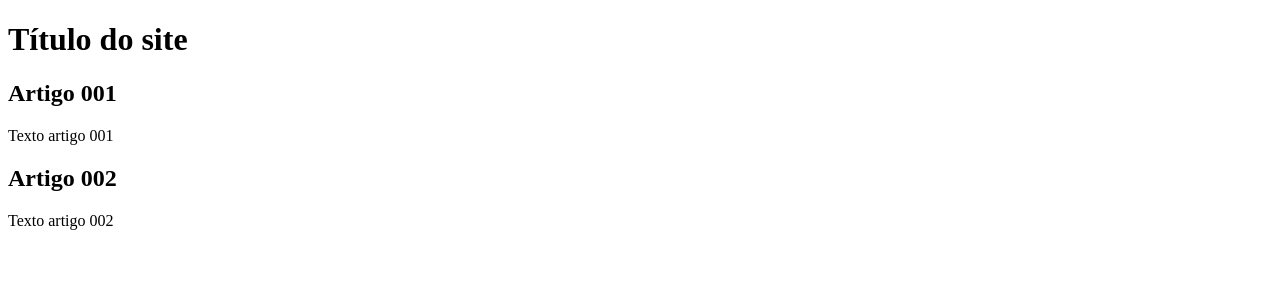
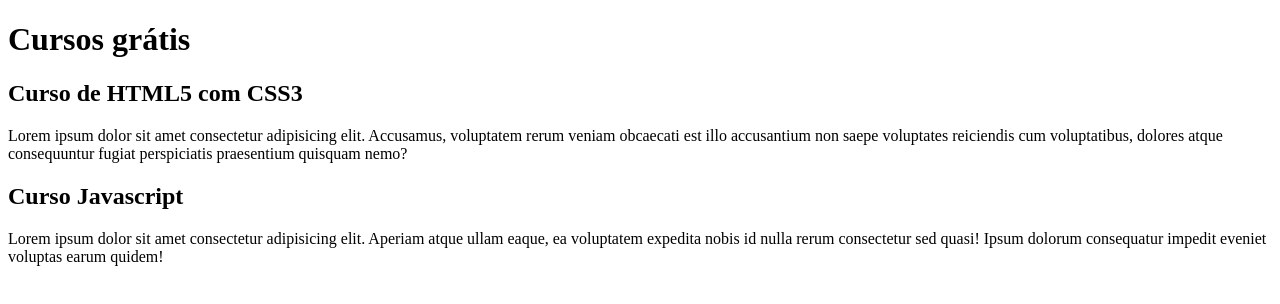
Before and after one commit to Matheu46/projeto-site, a plain HTML site: page index.html in a window 1280 px wide. Drawn offline with Linux system fonts and the light colour scheme.

Commit message:
Comecei a escrever conteudo

```diff
--- a/index.html
+++ b/index.html
@@ -8,15 +8,15 @@
 <body>
     <main>
         <header>
-            <h1>Título do site</h1>
+            <h1>Cursos grátis</h1>
         </header>
         <article>
-            <h2>Artigo 001</h2>
-            <p>Texto artigo 001</p>
+            <h2>Curso de HTML5 com CSS3</h2>
+            <p>Lorem ipsum dolor sit amet consectetur adipisicing elit. Accusamus, voluptatem rerum veniam obcaecati est illo accusantium non saepe voluptates reiciendis cum voluptatibus, dolores atque consequuntur fugiat perspiciatis praesentium quisquam nemo?</p>
         </article>
         <article>
-            <h2>Artigo 002</h2>
-            <p>Texto artigo 002</p>
+            <h2>Curso Javascript</h2>
+            <p>Lorem ipsum dolor sit amet consectetur adipisicing elit. Aperiam atque ullam eaque, ea voluptatem expedita nobis id nulla rerum consectetur sed quasi! Ipsum dolorum consequatur impedit eveniet voluptas earum quidem!</p>
         </article>
     </main>
 </body>
```
